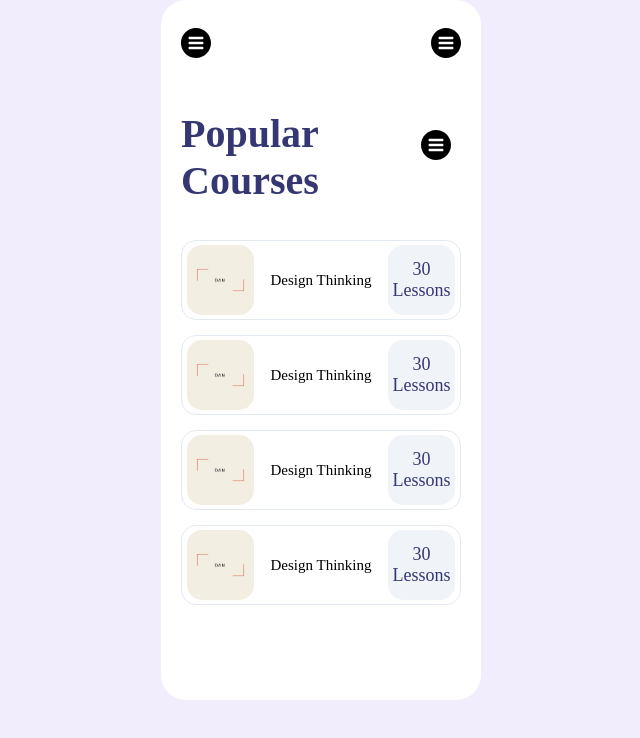
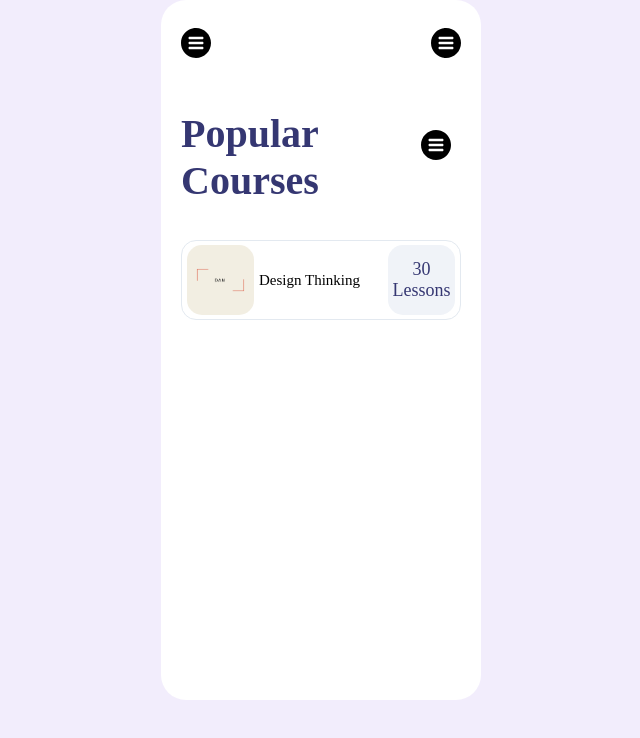
Before and after one commit to AngelVasquezNep/dani, a plain HTML site: page cursos/courses.html in a window 1280 px wide. Shown: the whole page, without its empty margins (319-959 px from the left). Drawn offline with Linux system fonts and the light colour scheme.

Commit message:
Agrégue caja de centro de div cursos

```diff
--- a/cursos/courses.css
+++ b/cursos/courses.css
@@ -106,6 +106,15 @@ img {
   height: 70px;
 }
 
+.centro {
+  display: flex;
+  align-items: center;
+  padding-left: 5px;
+  width: 50%;
+  height: 70px;
+  /* border: 1px solid red; */
+}
+
 .derecha {
   width: 25%;
   height: 70px;
--- a/cursos/courses.html
+++ b/cursos/courses.html
@@ -36,8 +36,9 @@
           <div class="izquierda">
             <img src="img/dan_logo.png" alt="">
           </div>
-
-          <p>Design Thinking</p>
+          <div class="centro">
+            <p>Design Thinking</p>
+          </div>
 
           <div class="derecha">
             <div class="derecha_contenido">
@@ -49,57 +50,6 @@
           </div>
         </div>
 
-        <div class="cursos">
-          <div class="izquierda">
-            <img src="img/dan_logo.png" alt="">
-          </div>
-
-          <p>Design Thinking</p>
-
-          <div class="derecha">
-            <div class="derecha_contenido">
-              <p>
-                30 <br>
-                Lessons
-              </p>
-            </div>
-          </div>
-        </div>
-
-        <div class="cursos">
-          <div class="izquierda">
-            <img src="img/dan_logo.png" alt="">
-          </div>
-
-          <p>Design Thinking</p>
-
-          <div class="derecha">
-            <div class="derecha_contenido">
-              <p>
-                30 <br>
-                Lessons
-              </p>
-            </div>
-          </div>
-        </div>
-
-        <div class="cursos">
-            <div class="izquierda">
-              <img src="img/dan_logo.png" alt="">
-            </div>
-
-            <p>Design Thinking</p>
-
-            <div class="derecha">
-              <div class="derecha_contenido">
-                <p>
-                  30 <br>
-                  Lessons
-                </p>
-              </div>
-            </div>
-          </div>
-
       </main>
     </div>
   </div>
```
